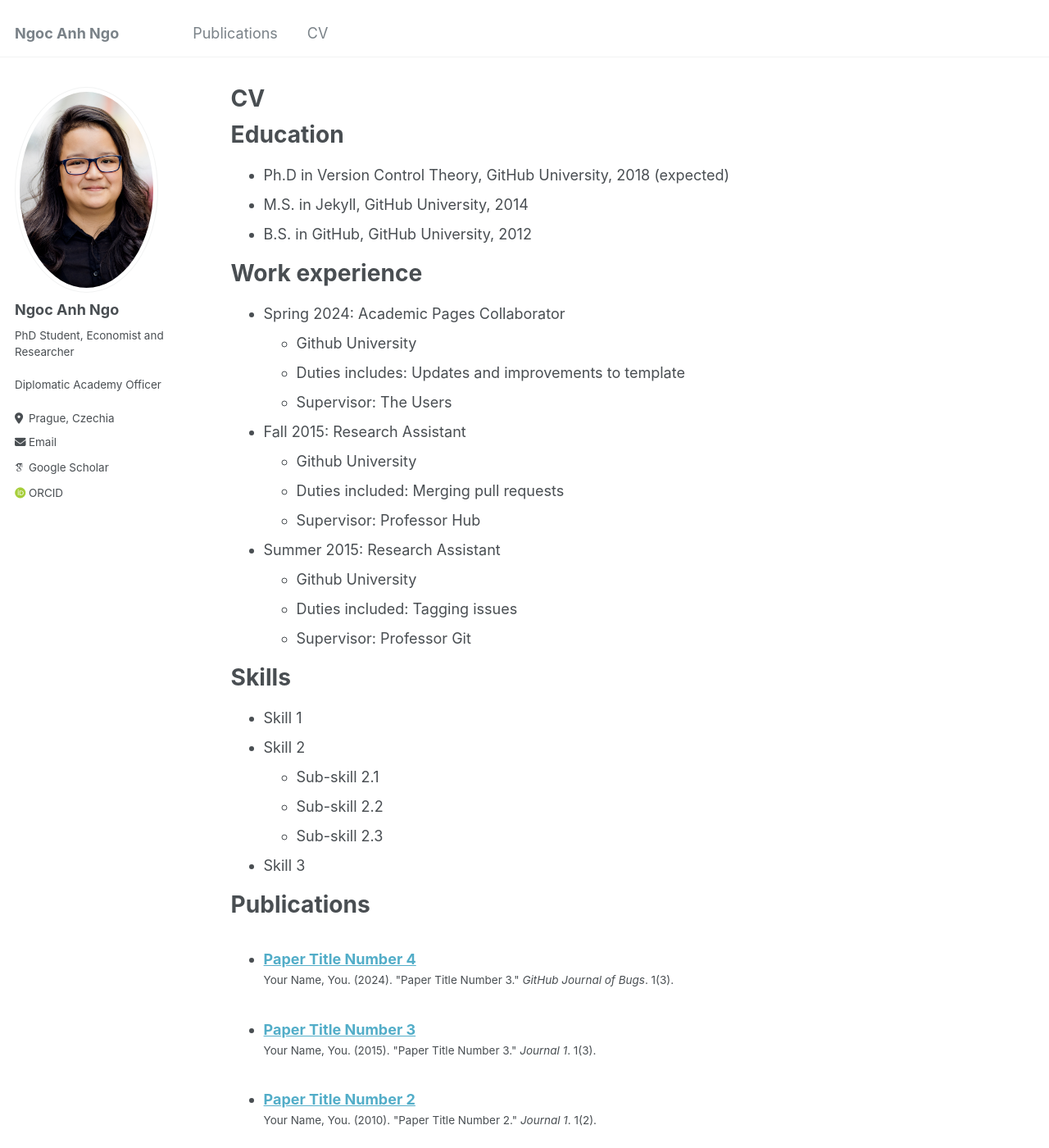
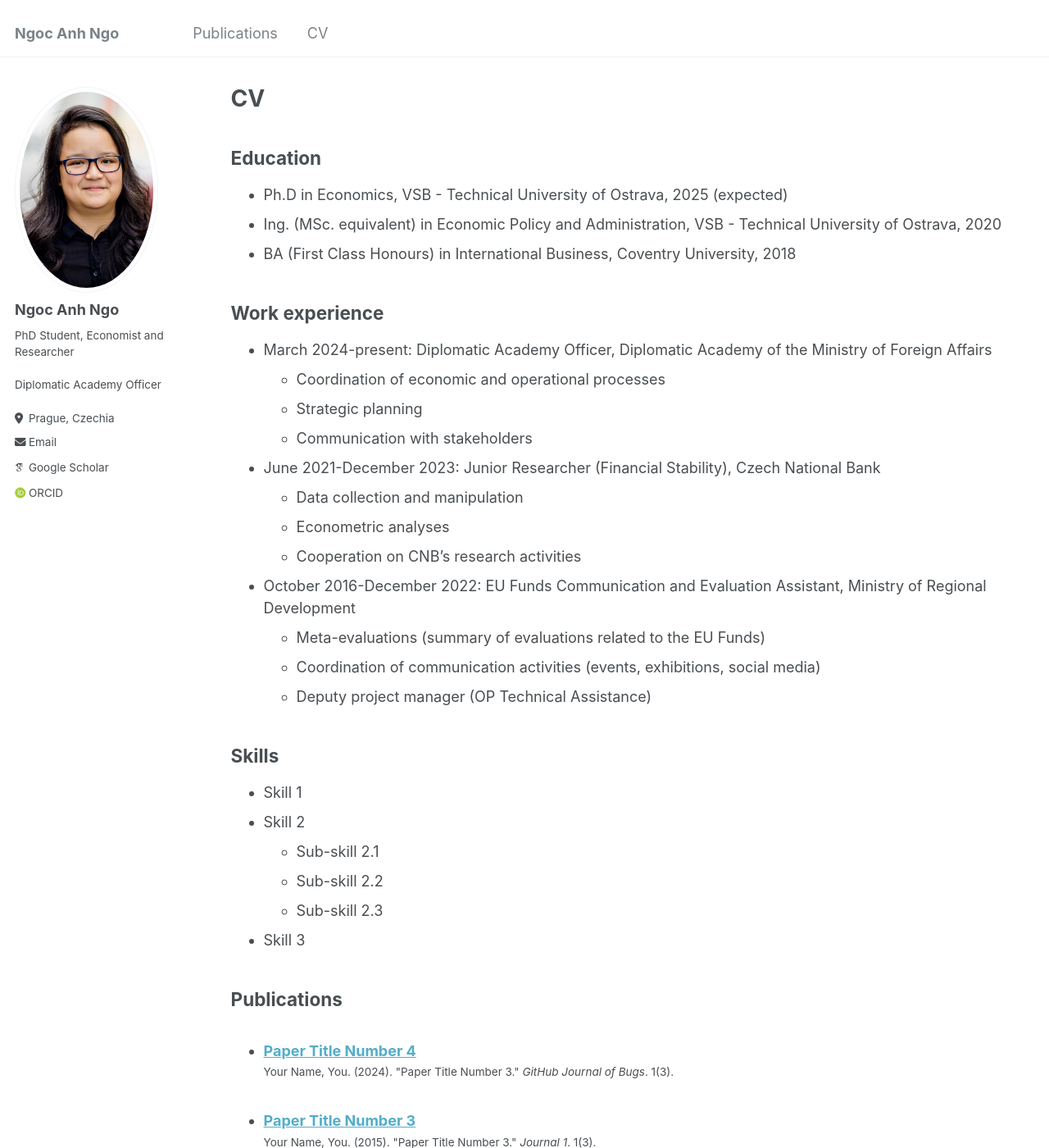
Before and after one commit to ngongocanh/ngongocanh.github.io, a Jekyll site: the page built from _pages/cv.md, in a window 1280 px wide and 1400 px high. Shown: the whole window at 82% size. Built offline with Jekyll 4.4.1, drawn with Linux system fonts in a browser that asks for light colours; some web fonts are replaced; some of the changed text lies outside the part shown.

Commit message:
Update cv.md

```diff
--- a/_pages/cv.md
+++ b/_pages/cv.md
@@ -9,31 +9,30 @@ redirect_from:
 
 {% include base_path %}
 
-Education
-======
-* Ph.D in Version Control Theory, GitHub University, 2018 (expected)
-* M.S. in Jekyll, GitHub University, 2014
-* B.S. in GitHub, GitHub University, 2012
+## Education
+* Ph.D in Economics, VSB - Technical University of Ostrava, 2025 (expected)
+* Ing. (MSc. equivalent) in Economic Policy and Administration, VSB - Technical University of Ostrava, 2020
+* BA (First Class Honours) in International Business, Coventry University, 2018
 
-Work experience
-======
-* Spring 2024: Academic Pages Collaborator
-  * Github University
-  * Duties includes: Updates and improvements to template
-  * Supervisor: The Users
+## Work experience
 
-* Fall 2015: Research Assistant
-  * Github University
-  * Duties included: Merging pull requests
-  * Supervisor: Professor Hub
+* March 2024-present: Diplomatic Academy Officer, Diplomatic Academy of the Ministry of Foreign Affairs
+  * Coordination of economic and operational processes
+  * Strategic planning
+  * Communication with stakeholders
 
-* Summer 2015: Research Assistant
-  * Github University
-  * Duties included: Tagging issues
-  * Supervisor: Professor Git
 
-Skills
-======
+* June 2021-December 2023: Junior Researcher (Financial Stability), Czech National Bank
+  * Data collection and manipulation
+  * Econometric analyses
+  * Cooperation on CNB's research activities
+
+* October 2016-December 2022: EU Funds Communication and Evaluation Assistant, Ministry of Regional Development
+  * Meta-evaluations (summary of evaluations related to the EU Funds)
+  * Coordination of communication activities (events, exhibitions, social media)
+  * Deputy project manager (OP Technical Assistance)
+
+## Skills
 * Skill 1
 * Skill 2
   * Sub-skill 2.1
@@ -41,24 +40,9 @@ Skills
   * Sub-skill 2.3
 * Skill 3
 
-Publications
-======
+## Publications
   <ul>{% for post in site.publications reversed %}
     {% include archive-single-cv.html %}
   {% endfor %}</ul>
 
-Talks
-======
-  <ul>{% for post in site.talks reversed %}
-    {% include archive-single-talk-cv.html  %}
-  {% endfor %}</ul>
-
-Teaching
-======
-  <ul>{% for post in site.teaching reversed %}
-    {% include archive-single-cv.html %}
-  {% endfor %}</ul>
-
-Service and leadership
-======
-* Currently signed in to 43 different slack teams
+## Projects
```
